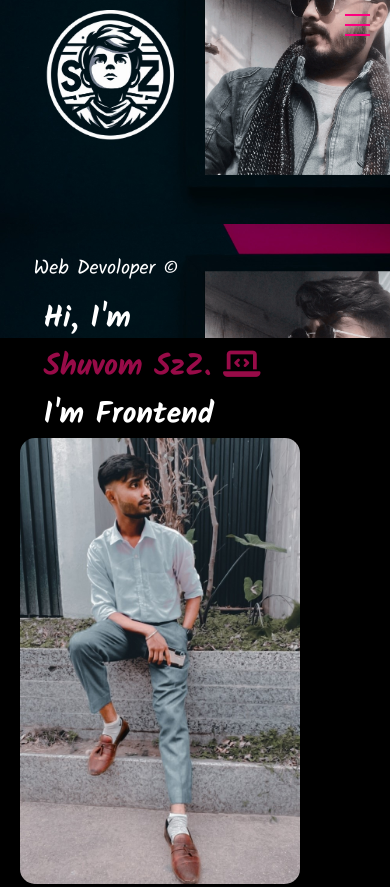
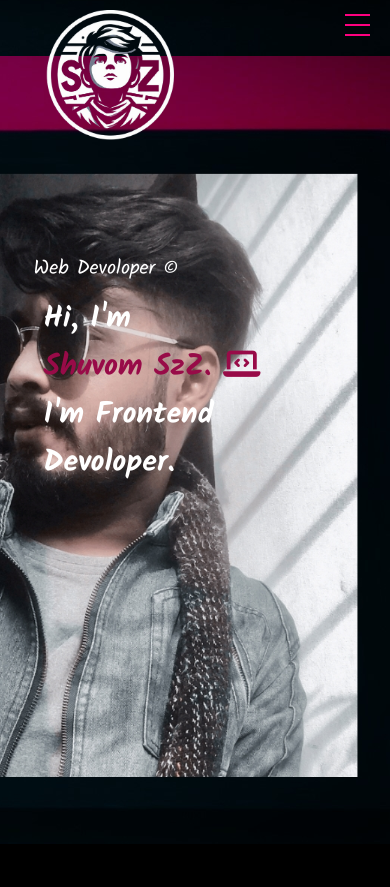
Before and after one commit to SZshuvom/Protfolio, a plain HTML site: page index.html in a window 390 px wide. Shown: the top 887 px of the page. Drawn offline with Linux system fonts and the light colour scheme.

Commit message:
previous responsive is bettr

```diff
--- a/style.css
+++ b/style.css
@@ -4,18 +4,30 @@
   margin: 0;
   padding: 0;
   box-sizing: border-box;
-  font-family: "Kalam", "sans-serif";
 }
 
 body {
   background: black;
   color: #fff;
+  font-family: "Kalam", sans-serif;
 }
 
 html {
   scroll-behavior: smooth;
 }
-
+* {
+  margin: 0;
+  padding: 0;
+  font-family: "Kalam", "sans-serif";
+  box-sizing: border-box;
+}
+body {
+  background: black;
+  color: #fff;
+}
+html{
+  scroll-behavior: smooth;
+}
 #header {
   width: 100%;
   height: 100vh;
@@ -23,11 +35,9 @@ html {
   background-size: cover;
   background-position: center;
 }
-
 .container {
   padding: 10px 10%;
 }
-
 nav {
   display: flex;
   align-items: center;
@@ -56,6 +66,7 @@ nav ul li a {
   text-decoration: none;
   color: #000;
   font-size: 16px;
+
 }
 
 .menu-toggle {
@@ -82,27 +93,26 @@ nav ul li a {
     flex-direction: column;
     width: 100%;
     background: #ff007f;
-    position: relative;
+    position:relative;
     top: 10px;
+    right: 40;
     padding: 60px;
     border-radius: 10px;
+
   }
   nav ul li {
     margin-left: 0;
     margin-top: 10px;
     text-align: center;
   }
+
+
   nav ul.show {
     display: flex;
+    transition:5s;
   }
   .menu-toggle {
     display: flex;
-  }
-
-  #header {
-    height: 50vh;
-    background-size: contain;
-    background-position: center 15px;
   }
 }
 
@@ -115,6 +125,11 @@ nav ul li a {
   transform: scale(1.1);
   box-shadow: 0 4px 8px rgba(0, 0, 0, 0.2);
 }
+.logo {
+  width: 100%;
+  max-width: 175px;
+  transition: transform 0.5s, box-shadow 0.5s;
+}
 
 @media (min-width: 600px) {
   .logo:hover {
@@ -122,14 +137,13 @@ nav ul li a {
     box-shadow: 0 4px 8px rgba(0, 0, 0, 0.2);
   }
 }
-
 nav ul li {
   display: inline-block;
   list-style: none;
   margin: 10px 30px;
 }
-
 nav ul li a {
+  font-family: "Kalam", "sans-serif";
   font-weight: 400;
   font-style: normal;
   color: #980b48;
@@ -137,7 +151,6 @@ nav ul li a {
   font-size: 20px;
   position: relative;
 }
-
 nav ul li a::after {
   content: '';
   width: 0;
@@ -148,46 +161,19 @@ nav ul li a::after {
   bottom: -6px;
   transition: 0.5s;
 }
-
 nav ul li a:hover::after {
   width: 100%;
 }
-
 .header-text {
   margin: 4%;
   font-size: 50px;
 }
-
 .header-text h1 {
   font-size: 60px;
   margin: 20px;
 }
-
 .header-text h1 span {
   color: #980b48;
-}
-
-/* Additional responsive styles for the background image */
-@media (max-width: 1200px) {
-  #header {
-    height: 80vh;
-    background-size: contain;
-  }
-}
-
-@media (max-width: 992px) {
-  #header {
-    height: 60vh;
-    background-size: contain;
-  }
-}
-
-@media (max-width: 576px) {
-  #header {
-    height: 40vh;
-    background-size: contain;
-    background-position: center 15px;
-  }
 }
 
 /* ====================about=============== */
```
